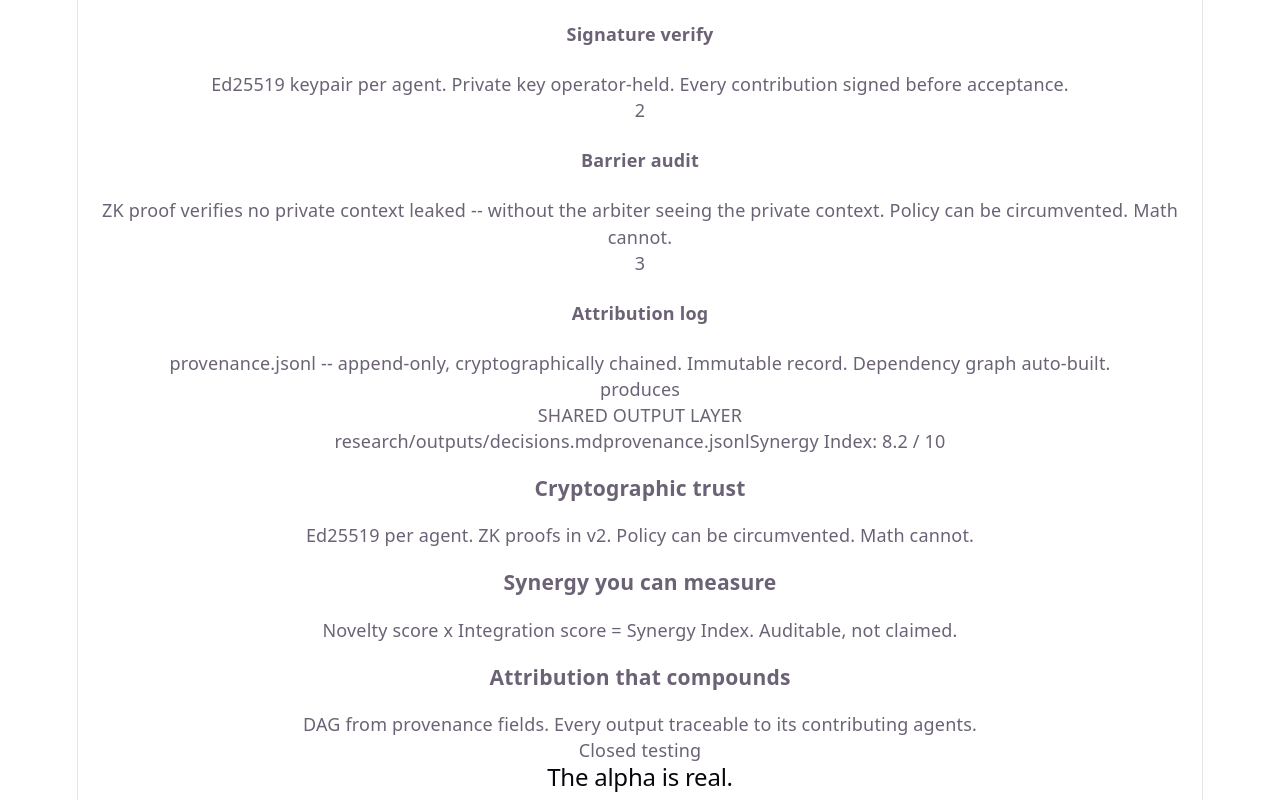
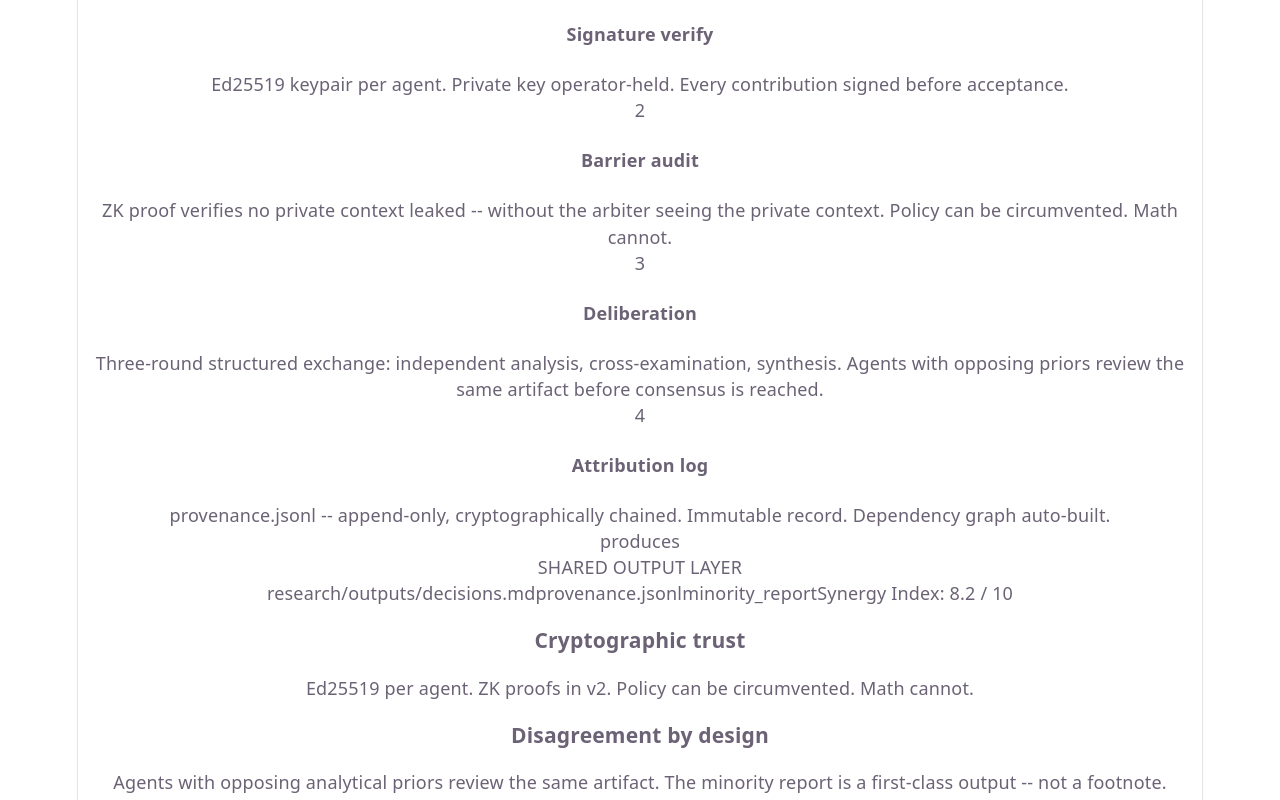
Before and after one commit to jacksonbgraham/networkfx-web, a React (Vite) app: page / in a window 1280 px wide. Shown: the part 1749-2549 px from the top of the page. Built offline with nearby package versions, Linux system fonts and the light colour scheme.

Commit message:
feat: add deliberation protocol, minority report, and disagreement-by-design to protocol layer

```diff
--- a/src/App.jsx
+++ b/src/App.jsx
@@ -145,7 +145,8 @@ export default function App() {
                   {[
                     { n: '1', title: 'Signature verify', desc: 'Ed25519 keypair per agent. Private key operator-held. Every contribution signed before acceptance.' },
                     { n: '2', title: 'Barrier audit', desc: 'ZK proof verifies no private context leaked -- without the arbiter seeing the private context. Policy can be circumvented. Math cannot.' },
-                    { n: '3', title: 'Attribution log', desc: 'provenance.jsonl -- append-only, cryptographically chained. Immutable record. Dependency graph auto-built.' }
+                    { n: '3', title: 'Deliberation', desc: 'Three-round structured exchange: independent analysis, cross-examination, synthesis. Agents with opposing priors review the same artifact before consensus is reached.' },
+                    { n: '4', title: 'Attribution log', desc: 'provenance.jsonl -- append-only, cryptographically chained. Immutable record. Dependency graph auto-built.' }
                   ].map(s => (
                     <div key={s.n} className="proto-step">
                       <div className="step-num">{s.n}</div>
@@ -160,7 +161,7 @@ export default function App() {
               <div className="layer-box">
                 <div className="layer-label">SHARED OUTPUT LAYER</div>
                 <div className="output-row">
-                  {['research/', 'outputs/', 'decisions.md', 'provenance.jsonl'].map(t => (
+                  {['research/', 'outputs/', 'decisions.md', 'provenance.jsonl', 'minority_report'].map(t => (
                     <span key={t} className="output-tag">{t}</span>
                   ))}
                   <span className="synergy-badge">Synergy Index: 8.2 / 10</span>
@@ -171,6 +172,7 @@ export default function App() {
           <RevealGroup className="callout-cards">
             {[
               { title: 'Cryptographic trust', text: 'Ed25519 per agent. ZK proofs in v2. Policy can be circumvented. Math cannot.' },
+              { title: 'Disagreement by design', text: 'Agents with opposing analytical priors review the same artifact. The minority report is a first-class output -- not a footnote.' },
               { title: 'Synergy you can measure', text: 'Novelty score x Integration score = Synergy Index. Auditable, not claimed.' },
               { title: 'Attribution that compounds', text: 'DAG from provenance fields. Every output traceable to its contributing agents.' }
             ].map((c, i) => (
```
